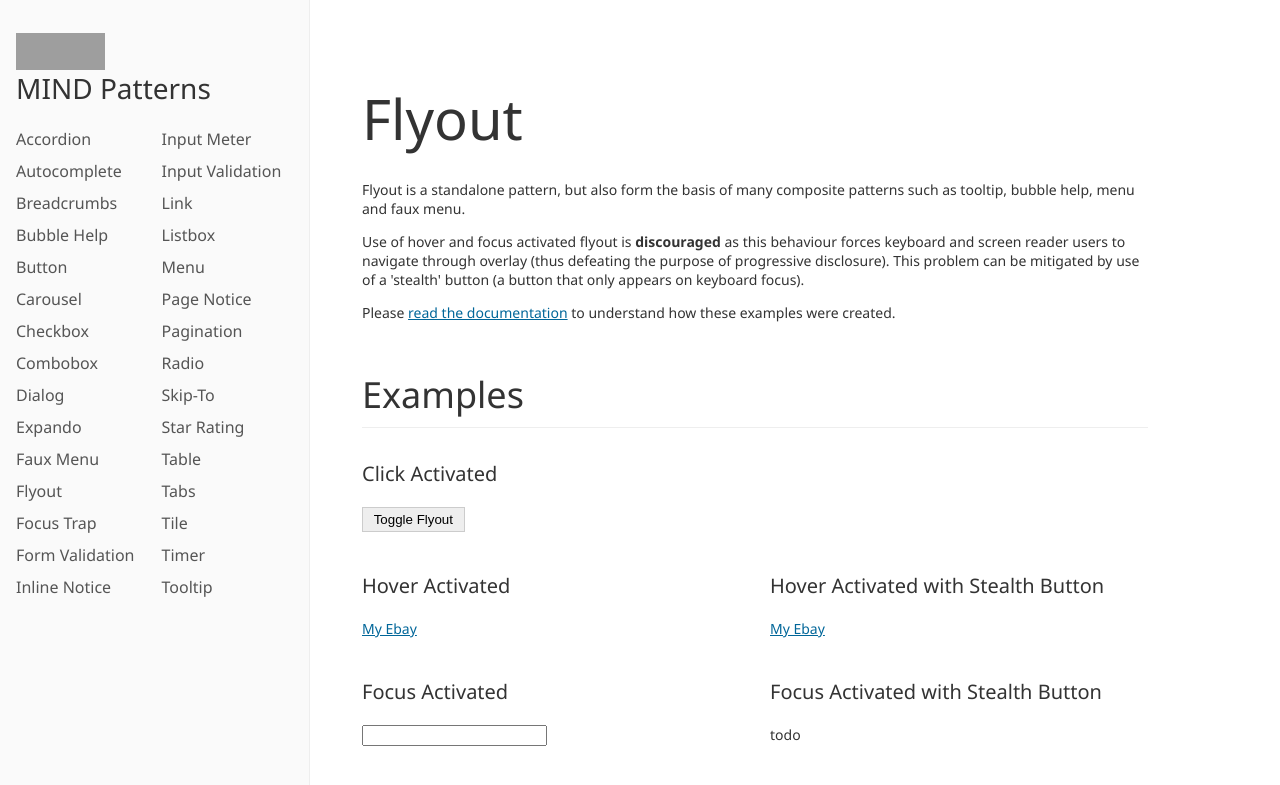
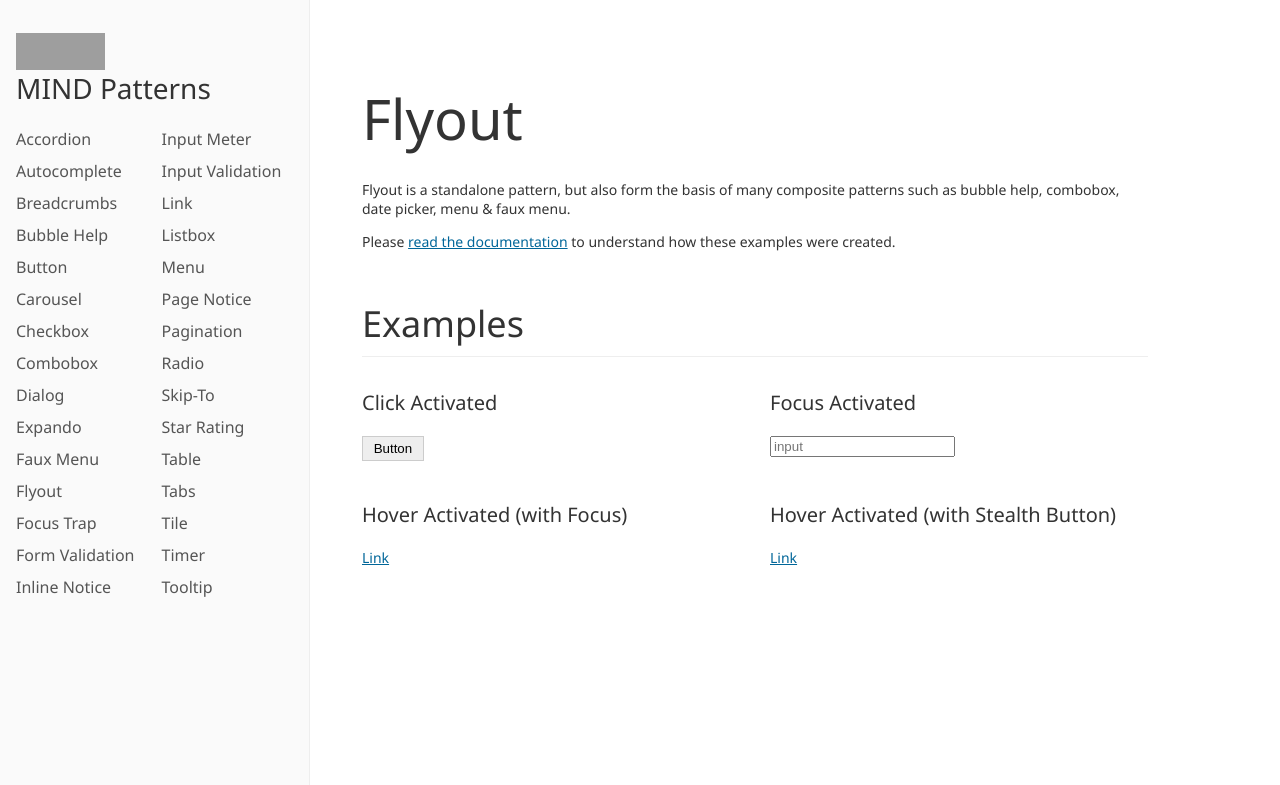
Before and after one commit to eBay/mindpatterns, a Jekyll site: the page built from flyout/index.html, in a window 1280 px wide. Shown: the top 785 px of the page. Built offline with Jekyll 4.4.1, drawn with Linux system fonts in a browser that asks for light colours; grey boxes are pictures that could not be loaded.

Commit message:
Upgraded to makeup-ebay v0.21.0
button-flyout and link-flyout have been replaced with click-flyout,
hover-flyout and focus-flyout, making flyout behaviour more composable

```diff
--- a/_sass/_util.scss
+++ b/_sass/_util.scss
@@ -1,26 +1,26 @@
 .clipped {
+    border: 0;
+    clip: rect(1px, 1px, 1px, 1px);
+    height: 1px;
+    overflow: hidden;
+    padding: 0;
     position: absolute;
-    clip: rect(1px 1px 1px 1px); /* IE6, IE7 */
-    clip: rect(1px, 1px, 1px, 1px);
-    padding: 0;
-    border: 0;
-    height: 1px;
+    white-space: nowrap;
     width: 1px;
-    overflow: hidden;
 }
 .stealth {
+    border: 0;
+    clip: rect(1px, 1px, 1px, 1px);
+    height: 1px;
+    overflow: hidden;
+    padding: 0;
     position: absolute;
-    clip: rect(1px 1px 1px 1px); /* IE6, IE7 */
-    clip: rect(1px, 1px, 1px, 1px);
-    padding: 0;
-    border: 0;
-    height: 1px;
+    white-space: nowrap;
     width: 1px;
-    overflow: hidden;
 }
 .stealth:focus {
     clip: auto;
+    height: auto;
     padding: inherit;
     width: auto;
-    height: auto;
 }
--- a/browser.json
+++ b/browser.json
@@ -1,7 +1,6 @@
 {
     "dependencies": [
         "jquery/dist/jquery.min.js",
-        "node_modules/jquery-migrate/dist/jquery-migrate.min.js",
         "makeup-ebay"
     ]
 }
--- a/combobox/index.html
+++ b/combobox/index.html
@@ -4,6 +4,7 @@
 permalink: /combobox/
 ---
 
+<link rel="stylesheet" href="../flyout/flyout.css">
 <link rel="stylesheet" href="combobox.css">
 <style>
     .combobox label {
--- a/fauxmenu/fauxmenu.css
+++ b/fauxmenu/fauxmenu.css
@@ -1,4 +1,4 @@
-.fauxmenu > .flyout__button:after {
+.fauxmenu > button.flyout__trigger:after {
     content: ' \e601';
     font-family: 'vq-icon-font';
 }
--- a/flyout/flyout.css
+++ b/flyout/flyout.css
@@ -1,32 +1,17 @@
 .flyout {
     position: relative;
 }
+.flyout .flyout {
+    position: static;
+}
 .flyout__overlay {
     display: none;
+    left: 0;
     position: absolute;
     z-index: 1;
 }
-.flyout__button[aria-expanded=true] ~ .flyout__live-region > .flyout__overlay,
-.flyout__button[aria-expanded=true] ~ .flyout__overlay,
-.flyout__input[aria-expanded=true] ~ .flyout__live-region > .flyout__overlay,
-.flyout__input[aria-expanded=true] ~ .flyout__overlay {
+.flyout__trigger[aria-expanded=true] ~ .flyout__live-region .flyout__overlay,
+.flyout__trigger[aria-expanded=true] ~ .flyout__overlay,
+.flyout__trigger[aria-expanded=true] ~ .flyout .flyout__overlay {
     display: block;
 }
-.flyout > a + button {
-    position: absolute;
-    clip: rect(1px 1px 1px 1px); /* IE6, IE7 */
-    clip: rect(1px, 1px, 1px, 1px);
-    padding: 0.2em 0.3em;
-    border: 0;
-    height: 1px;
-    width: 1px;
-    overflow: hidden;
-}
-.flyout > a + button:focus {
-    clip: auto;
-    height: auto;
-    left: 0;
-    width: auto;
-    bottom: 100%;
-    z-index: 1;
-}
--- a/flyout/index.html
+++ b/flyout/index.html
@@ -17,35 +17,15 @@
 <h1>{{ page.title }}</h1>
 
 <h2 class="clipped">Readme</h2>
-<p>Flyout is a standalone pattern, but also form the basis of many composite patterns such as tooltip, bubble help, menu and faux menu.</p>
-<p>Use of hover and focus activated flyout is <strong>discouraged</strong> as this behaviour forces keyboard and screen reader users to navigate through overlay (thus defeating the purpose of progressive disclosure). This problem can be mitigated by use of a 'stealth' button (a button that only appears on keyboard focus).</p>
+<p>Flyout is a standalone pattern, but also form the basis of many composite patterns such as bubble help, combobox, date picker, menu &amp; faux menu.</p>
 <p>Please <a href={{ "/disclosure/flyout.html" | prepend: site.patterns_baseurl | prepend: site.patterns_url }}>read the documentation</a> to understand how these examples were created.</p>
 
 <h2>Examples</h2>
-
 <div class="row">
     <div class="col-xs-12 col-md-6">
         <h3>Click Activated</h3>
-        <div class="flyout flyout--button">
-            <button class="flyout__button">Toggle Flyout</button>
-            <div class="flyout__live-region" aria-live="off">
-                <div class="flyout__overlay">
-                    <p>Any kind of HTML control can go inside of a flyout...</p>
-                    <p>A link: <a href="http://www.ebay.com">www.ebay.com</a></p>
-                    <p>A button: <button>Click Me</button></p>
-                    <p>An input: <input type="text" aria-label="Dummy textbox"></p>
-                    <p>A checkbox: <input type="checkbox" aria-label="Dummy checkbox"></p>
-                </div>
-            </div>
-        </div>
-    </div>
-
-</div>
-<div class="row">
-    <div class="col-xs-12 col-md-6">
-        <h3>Hover Activated</h3>
-        <div class="flyout flyout--input">
-            <a class="flyout__input" href="http://www.ebay.com">My Ebay</a>
+        <div class="flyout flyout--click">
+            <button class="flyout__trigger">Button</button>
             <div class="flyout__live-region" aria-live="off">
                 <div class="flyout__overlay">
                     <p>Any kind of HTML control can go inside of a flyout...</p>
@@ -58,9 +38,9 @@
         </div>
     </div>
     <div class="col-xs-12 col-md-6">
-        <h3>Hover Activated with Stealth Button</h3>
-        <div class="flyout flyout--link">
-            <a class="flyout__link" href="http://www.ebay.com">My Ebay</a>
+        <h3>Focus Activated</h3>
+        <div class="flyout flyout--focus">
+            <input type="text" class="flyout__trigger" aria-label="dummy textbox" placeholder="input" />
             <div class="flyout__live-region" aria-live="off">
                 <div class="flyout__overlay">
                     <p>Any kind of HTML control can go inside of a flyout...</p>
@@ -75,9 +55,9 @@
 </div>
 <div class="row">
     <div class="col-xs-12 col-md-6">
-        <h3>Focus Activated</h3>
-        <div class="flyout flyout--input">
-            <input type="text" class="flyout__input" />
+        <h3>Hover Activated (with Focus)</h3>
+        <div class="flyout flyout--hover flyout--focus">
+            <a class="flyout__trigger" href="http://www.ebay.com">Link</a>
             <div class="flyout__live-region" aria-live="off">
                 <div class="flyout__overlay">
                     <p>Any kind of HTML control can go inside of a flyout...</p>
@@ -90,15 +70,30 @@
         </div>
     </div>
     <div class="col-xs-12 col-md-6">
-        <h3>Focus Activated with Stealth Button</h3>
-        <p>todo</p>
+        <h3>Hover Activated (with Stealth Button)</h3>
+        <div>
+            <span class="flyout flyout--hover">
+                <a class="flyout__trigger" href="http://www.ebay.com">Link</a>
+                <span class="flyout flyout--click">
+                    <button class="flyout__trigger stealth">Expand</button>
+                    <div class="flyout__live-region" aria-live="off">
+                        <div class="flyout__overlay">
+                            <p>Any kind of HTML control can go inside of a flyout...</p>
+                            <p>A link: <a href="http://www.ebay.com">www.ebay.com</a></p>
+                            <p>A button: <button>Click Me</button></p>
+                            <p>An input: <input type="text" aria-label="Dummy textbox"></p>
+                            <p>A checkbox: <input type="checkbox" aria-label="Dummy checkbox"></p>
+                        </div>
+                    </div>
+                </span>
+            </span>
+        </div>
     </div>
 </div>
-<script src="jquery.inputflyout.js"></script>
 <script>
     $(function() {
-        $('.flyout--button').buttonFlyout();
-        $('.flyout--link').linkFlyout();
-        $('.flyout--input').inputFlyout();
+        $('.flyout--click').clickFlyout();
+        $('.flyout--focus').focusFlyout();
+        $('.flyout--hover').hoverFlyout();
     });
 </script>
--- a/flyout/jquery.inputflyout.js
+++ /dev/null
@@ -1,98 +0,0 @@
-/**
-* @file jQuery plugin that creates the basic interactivity for an input flyout
-* @version 0.0.1
-* @author Ian McBurnie <ianmcburnie@hotmail.com>
-* @requires jquery-next-id
-* @requires jquery-focus-exit
-*/
-(function($, window, document, undefined) {
-    /**
-    * jQuery plugin that creates the basic interactivity for an input flyout
-    *
-    * @method "jQuery.fn.inputFlyout"
-    * @fires {object} flyoutExpand - the flyout has closed
-    * @fires {object} flyoutCollapse - the flyout has opened
-    * @return {jQuery} chainable jQuery class
-    */
-    $.fn.inputFlyout = function inputFlyout(options) {
-        options = $.extend({
-            debug: false,
-            inputSelector: '.flyout__input',
-            overlaySelector: '.flyout__overlay'
-        }, options);
-
-        return this.each(function onEach() {
-            var $widget = $(this);
-            var $input = $widget.find(options.inputSelector);
-            var $overlay = $widget.find(options.overlaySelector);
-
-            var expandFlyout = function(e) {
-                if ($input.attr('aria-expanded') === 'false') {
-                    $input.attr('aria-expanded', 'true');
-                    $overlay.attr('aria-hidden', 'false');
-                    $widget.trigger('flyoutExpand');
-                }
-            };
-
-            var collapseFlyout = function(e) {
-                if ($input.attr('aria-expanded') === 'true') {
-                    $input.attr('aria-expanded', 'false');
-                    $overlay.attr('aria-hidden', 'true');
-                    $widget.trigger('flyoutCollapse');
-                }
-            };
-
-            var onInputFocus = function(e) {
-                expandFlyout();
-            };
-
-            var onWidgetFocusExit = function(e) {
-                collapseFlyout();
-            };
-
-            // assign next id in sequence if one doesn't already exist
-            $widget.nextId('input-flyout');
-
-            // plugin for detecting focus exit
-            $widget.focusExit();
-
-            // listen for focus exiting widget
-            $widget.on('focusExit', onWidgetFocusExit);
-
-            // assign id to overlay and hide element
-            $overlay
-                .prop('id', $widget.prop('id') + '-overlay')
-                .attr('aria-hidden', 'true');
-
-            // the input controls the overlay's expanded state
-            $input
-                .attr('aria-controls', $overlay.prop('id'))
-                .attr('aria-expanded', 'false');
-
-            // focus on input shows overlay
-            $input.on('focus', onInputFocus);
-        });
-    };
-}(jQuery, window, document));
-
-/**
-* The jQuery plugin namespace.
-* @external "jQuery.fn"
-* @see {@link http://learn.jquery.com/plugins/|jQuery Plugins}
-*/
-
-/**
-* flyoutOpen event
-*
-* @event flyoutExpand
-* @type {object}
-* @property {object} event - event object
-*/
-
-/**
-* flyoutClose event
-*
-* @event flyoutCollapse
-* @type {object}
-* @property {object} event - event object
-*/
--- a/package.json
+++ b/package.json
@@ -12,8 +12,7 @@
   },
   "devDependencies": {
     "jquery": "^3",
-    "jquery-migrate": "^3",
-    "makeup-ebay": "~0.20",
+    "makeup-ebay": "~0.21",
     "lasso-cli": "^2",
     "rimraf": "^2"
   }
```
Also changed, not shown: other parts of combobox/index.html (+2 -2 lines), bubblehelp/bubblehelp.css (+6 -12 lines), bubblehelp/index.html (+5 -5 lines), bubblehelp/jquery.bubblehelp.js (+12 -7 lines), combobox/combobox.css (+1 -7 lines), fauxmenu/index.html (+15 -14 lines), fauxmenu/jquery.fauxmenu.js (+10 -15 lines), combobox/jquery.combobox.js, static/browser.js.
